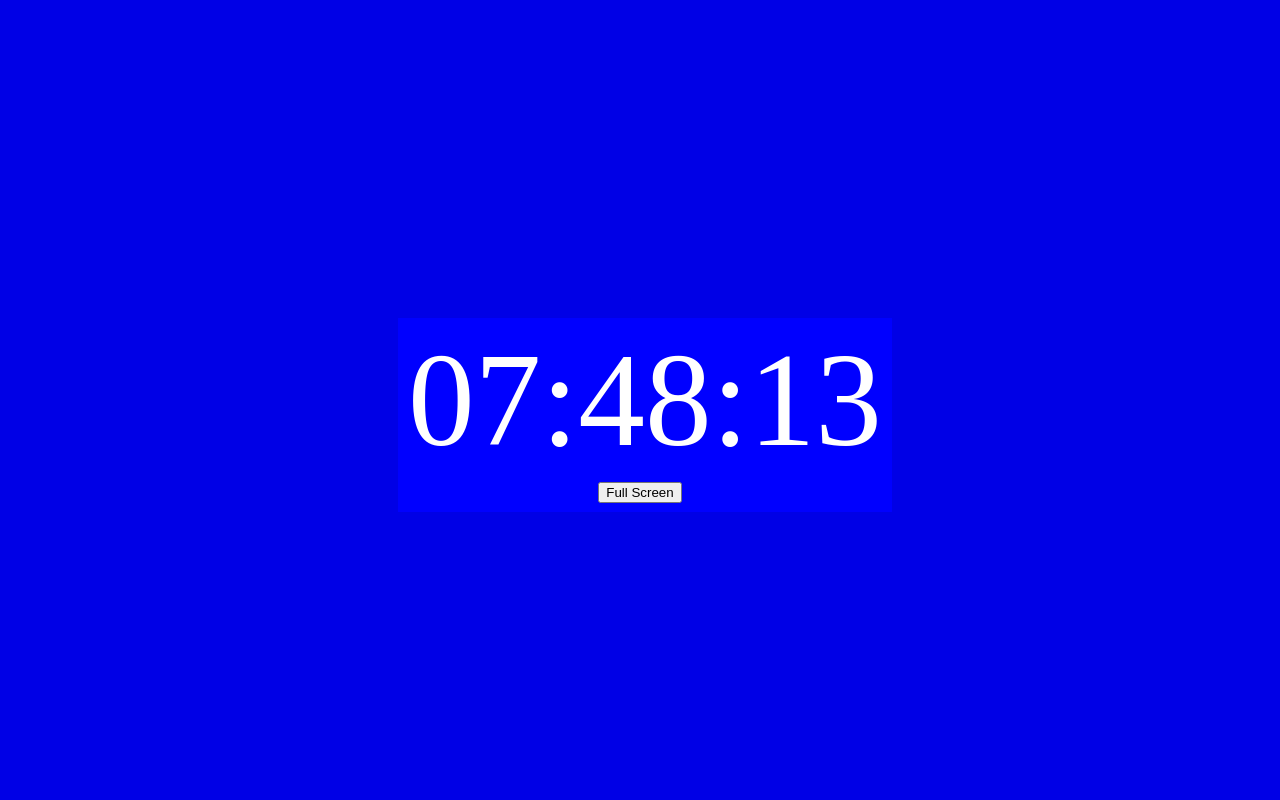
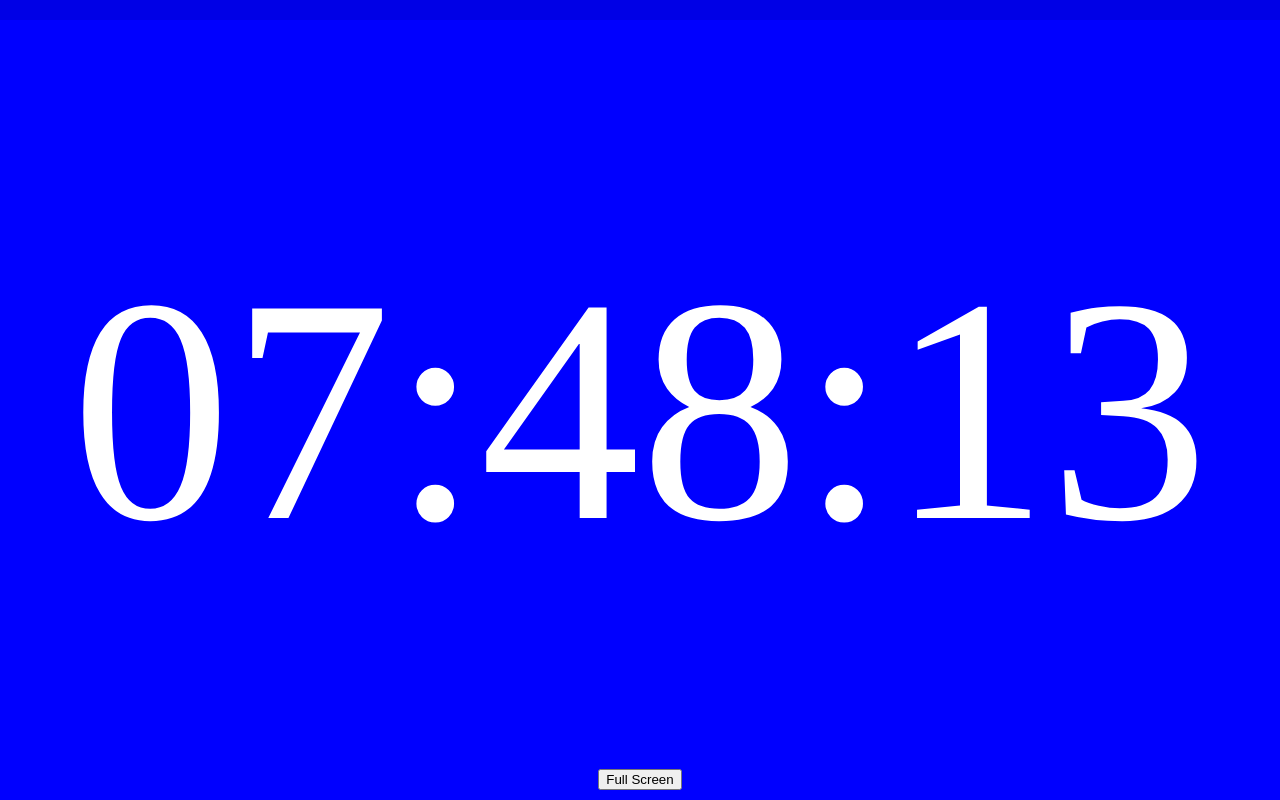
Before and after one commit to sohibulkhahfi/clock-screen, a plain HTML site: page index.html in a window 1280 px wide. Drawn offline with Linux system fonts and the light colour scheme.

Commit message:
Fix css font clock

```diff
--- a/index.html
+++ b/index.html
@@ -1,11 +1,12 @@
 <!DOCTYPE html>
 <html lang="en">
   <head>
-    <meta charset="UTF-8">
-    <meta name="viewport" content="width=device-width, initial-scale=1.0">
+    <meta charset="UTF-8" />
+    <meta name="viewport" content="width=device-width, initial-scale=1.0" />
     <title>Time Screen</title>
     <style>
-        html, body {
+      html,
+      body {
         width: 100%;
         height: 100%;
         margin: 0;
@@ -17,40 +18,48 @@
         background: #0000e6;
       }
 
+      .container {
+      }
 
       .clock {
         width: 100%;
         height: 100%;
-      font-size: 100pt;
         background: blue;
         color: white;
         text-align: center;
         margin-top: 20px;
         padding: 5px;
+        display: flex;
+        justify-content: center;
+        align-items: center;
+      }
+      #fullscreen-btn {
+        position: fixed;
+        bottom: 10px;
       }
     </style>
   </head>
   <body>
-    <div class="container">
-
-
     <div class="clock" id="clock"></div>
-        <!-- Konten Anda di sini -->
-    </div>
     <button id="fullscreen-btn">Full Screen</button>
 
     <script>
-document.getElementById('fullscreen-btn').addEventListener('click', function() {
+      const clockElement = document.getElementById("clock");
+
+      document.getElementById("fullscreen-btn").addEventListener("click", function () {
         toggleFullScreen();
       });
+      const button = document.getElementById("fullscreen-btn");
 
       function toggleFullScreen() {
         if (!document.fullscreenElement) {
-        document.documentElement.requestFullscreen().catch(err => {
+          button.textContent = "Exit Full Screen";
+          document.documentElement.requestFullscreen().catch((err) => {
             console.log(`Error attempting to enable full-screen mode: ${err.message} (${err.name})`);
           });
         } else {
           if (document.exitFullscreen) {
+            button.textContent = "Full Screen";
             document.exitFullscreen();
           }
         }
@@ -58,16 +67,30 @@ function toggleFullScreen() {
 
       function updateClock() {
         var now = new Date();
-            var hours = now.getHours().toString().padStart(2, '0');
-            var minutes = now.getMinutes().toString().padStart(2, '0');
-            var seconds = now.getSeconds().toString().padStart(2, '0');
-            document.getElementById('clock').textContent = hours + ':' + minutes + ':' + seconds;
+        var hours = now.getHours().toString().padStart(2, "0");
+        var minutes = now.getMinutes().toString().padStart(2, "0");
+        var seconds = now.getSeconds().toString().padStart(2, "0");
+        document.getElementById("clock").textContent = hours + ":" + minutes + ":" + seconds;
       }
 
       setInterval(updateClock, 1000);
       updateClock();
 
+      // Fungsi untuk mendapatkan dan menampilkan ukuran layar
+      function displayScreenSize() {
+        // Mendapatkan lebar dan tinggi layar
+        const screenWidth = window.innerWidth;
+        const screenHeight = window.innerHeight;
+
+        // Mengatur ukuran font sesuai dengan lebar layar
+        clockElement.style.fontSize = `${screenWidth / 4}px`;
+      }
+
+      // Panggil fungsi displayScreenSize untuk menampilkan ukuran layar saat halaman dimuat
+      displayScreenSize();
+
+      // Panggil fungsi displayScreenSize lagi saat ukuran layar berubah (misalnya, saat pengguna memperbesar atau memperkecil jendela browser)
+      window.addEventListener("resize", displayScreenSize);
     </script>
-
   </body>
 </html>
```
Lines whose indentation alone changed are shown as unchanged.
